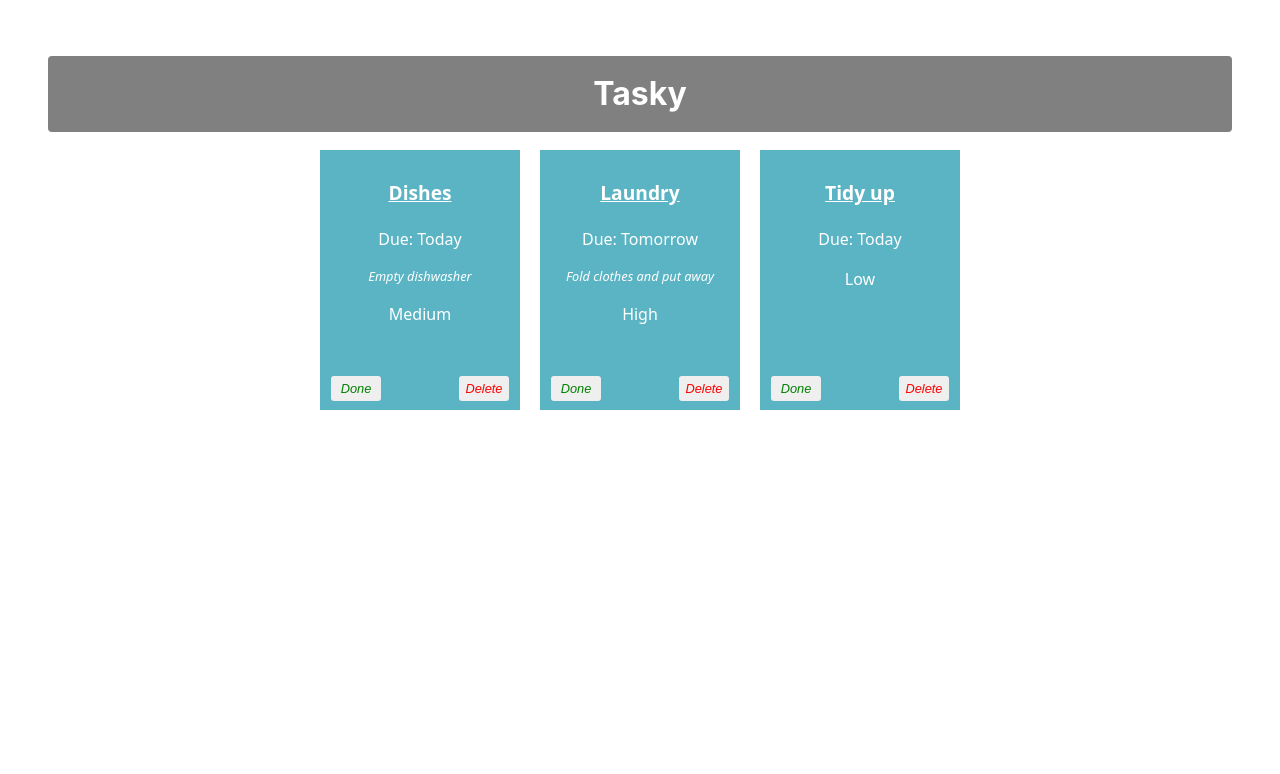
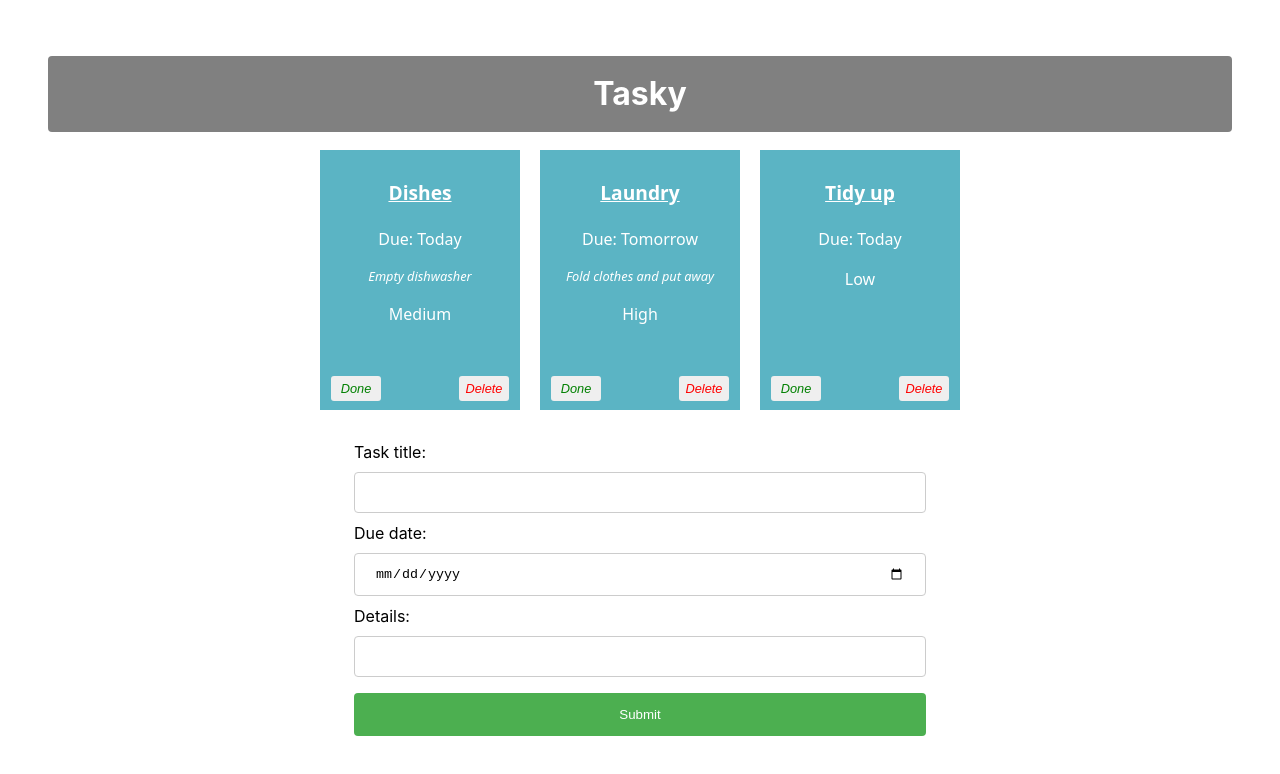
Before and after one commit to ryanJackman05/react-basics-labs, a React (Vite) app in the folder labSetup/: page / in a window 1280 px wide. Shown: the top 774 px of the page. Built offline with nearby package versions, Linux system fonts and the light colour scheme.

Commit message:
Add task: form added

```diff
--- a/labSetup/src/App.css
+++ b/labSetup/src/App.css
@@ -64,3 +64,31 @@
   right: 5px;
   color: red;
 }
+
+input[type=text], input[type=date] { /*Looks for input components with the type field set to text*/
+  width: 100%;
+  padding: 12px 20px;
+  margin: 8px 0;
+  display: inline-block;
+  border: 1px solid #ccc;
+  border-radius: 4px;
+  box-sizing: border-box;
+}
+input[type=submit] {
+  width: 100%;
+  background-color: #4CAF50;
+  color: white;
+  padding: 14px 20px;
+  margin: 8px 0;
+  border: none;
+  border-radius: 4px;
+  cursor: pointer;
+}
+input[type=submit]:hover {
+  background-color: #45a049;
+}
+form {
+  text-align: left;
+  width: 50%;
+  margin: auto;
+}
--- a/labSetup/src/App.jsx
+++ b/labSetup/src/App.jsx
@@ -1,6 +1,7 @@
 import './App.css';
 import Task from './components/Task';
 import React, { useState } from 'react';
+import AddTaskForm from './components/Form';
 
 
 function App() {
@@ -38,6 +39,7 @@
         deleteTask = {() => deleteHandler(index)}
         />
       ))}
+      <AddTaskForm />
 
     </div>
   );
--- /dev/null
+++ b/labSetup/src/components/Form.jsx
@@ -0,0 +1,28 @@
+import React from "react";
+
+const AddTaskForm = (props) => {
+
+  return (
+    <div>
+      <form>
+        <label>
+            Task title:
+            <input type="text" name="title" required />
+        </label>
+        <br />
+        <label>
+            Due date:
+            <input type="date" name="deadline" required />
+        </label>
+        <br />
+        <label>
+            Details:
+            <input type="text" name="description" />
+        </label>
+        <input type="submit" value="Submit" />
+      </form>
+    </div>
+  )
+};
+
+export default AddTaskForm;
```
